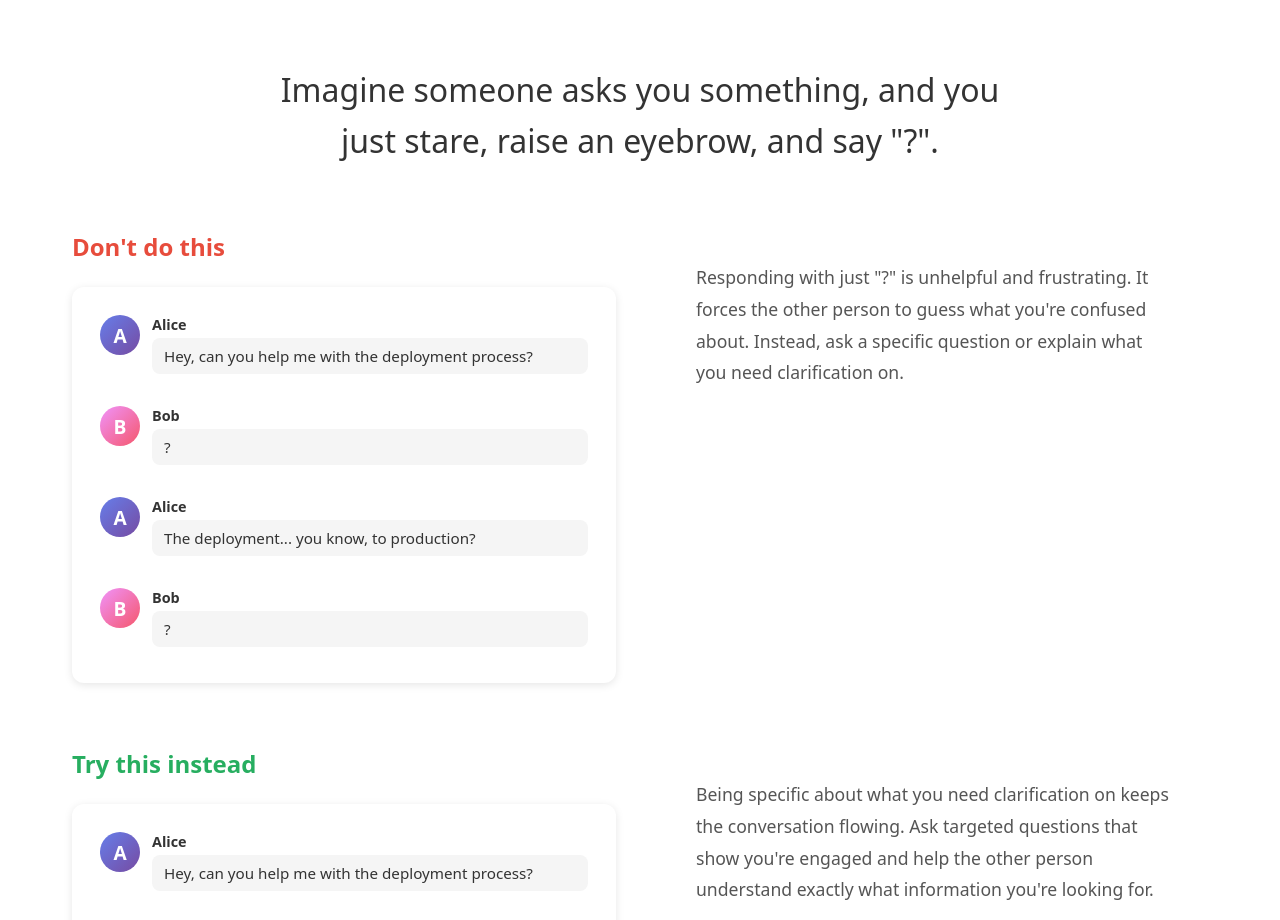
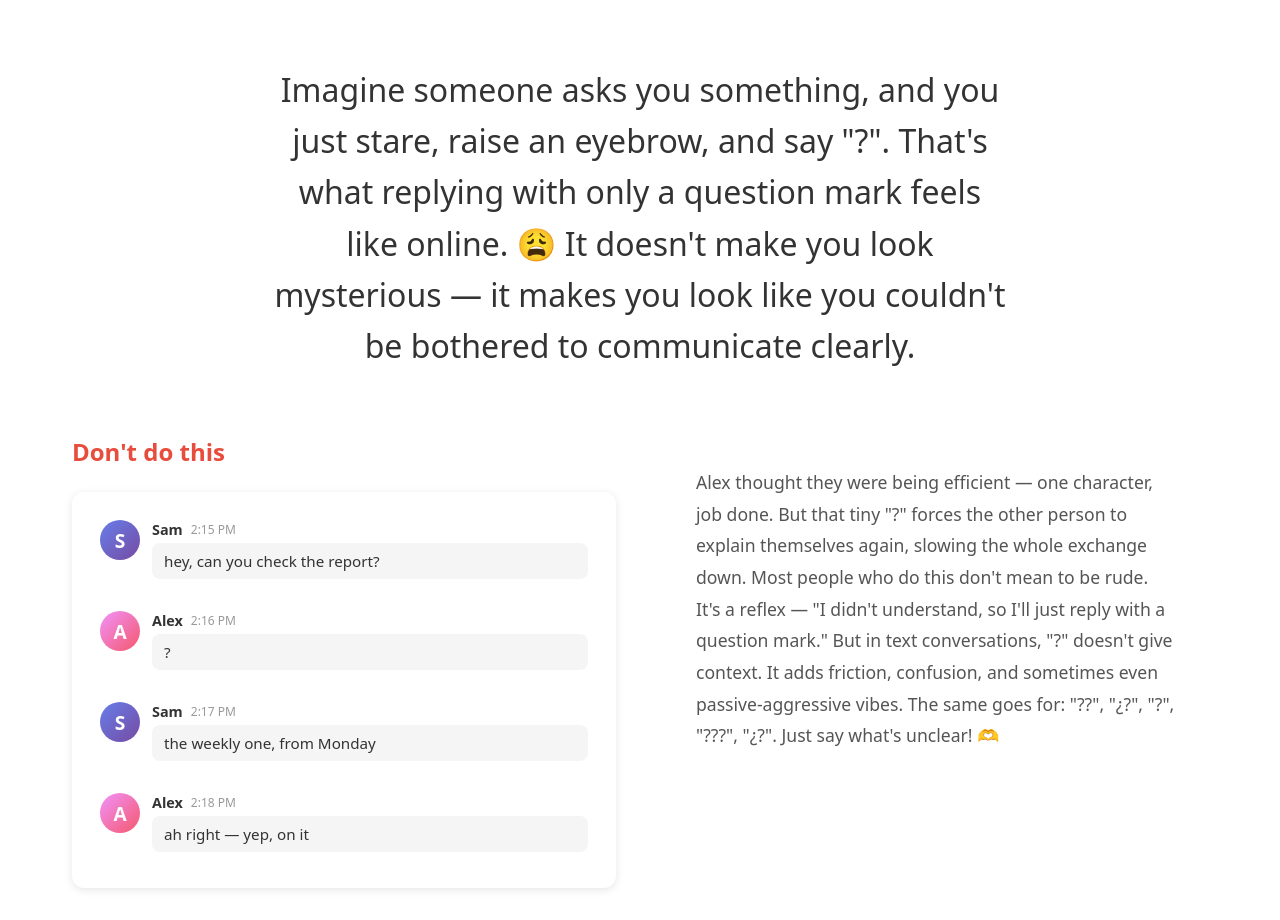
Before and after one commit to EsteveSegura/noquestionmark, a website built with Vite: page index.html in a window 1280 px wide. Shown: the part 162-1082 px from the top of the page. Built offline with nearby package versions, Linux system fonts and the light colour scheme.

Commit message:
feat: minor changes in the component chat and final copies added

```diff
--- a/src/components/ChatExampleSection/ChatExample/ChatExample.js
+++ b/src/components/ChatExampleSection/ChatExample/ChatExample.js
@@ -20,7 +20,8 @@ export function ChatExample(section, isPositive = false) {
     chatContainer.appendChild(ChatMessage({
       name: msg.name,
       text: msg.text,
-      avatar: avatar
+      avatar: avatar,
+      time: msg.time
     }))
   })
 
--- a/src/components/ChatExampleSection/ChatExample/ChatMessage.css
+++ b/src/components/ChatExampleSection/ChatExample/ChatMessage.css
@@ -27,11 +27,22 @@
   flex: 1;
 }
 
+.chat-message__header {
+  display: flex;
+  align-items: center;
+  gap: 0.5rem;
+  margin-bottom: 0.25rem;
+}
+
 .chat-message__name {
   font-weight: 600;
   font-size: 0.9rem;
-  margin-bottom: 0.25rem;
   color: #333;
+}
+
+.chat-message__time {
+  font-size: 0.75rem;
+  color: #999;
 }
 
 .chat-message__text {
--- a/src/components/ChatExampleSection/ChatExample/ChatMessage.js
+++ b/src/components/ChatExampleSection/ChatExample/ChatMessage.js
@@ -1,13 +1,16 @@
 import './ChatMessage.css'
 
-export function ChatMessage({ name, text, avatar }) {
+export function ChatMessage({ name, text, avatar, time }) {
   const message = document.createElement('div')
   message.className = 'chat-message'
 
   message.innerHTML = `
     <div class="chat-message__avatar">${avatar}</div>
     <div class="chat-message__content">
-      <div class="chat-message__name">${name}</div>
+      <div class="chat-message__header">
+        <span class="chat-message__name">${name}</span>
+        <span class="chat-message__time">${time}</span>
+      </div>
       <div class="chat-message__text">${text}</div>
     </div>
   `
--- a/src/translations.js
+++ b/src/translations.js
@@ -1,75 +1,75 @@
 export const translations = {
   en: {
     header: {
-      title: 'No Question Mark',
-      subtitle: 'Please don\'t just respond with "?" in chat'
+      title: 'No ? - No just ? - No sólo ?',
+      subtitle: 'please don\'t reply with just a question mark in chat'
     },
     intro: {
-      text: 'Imagine someone asks you something, and you just stare, raise an eyebrow, and say "?".'
+      text: 'Imagine someone asks you something, and you just stare, raise an eyebrow, and say "?". That\'s what replying with only a question mark feels like online. 😩 It doesn\'t make you look mysterious — it makes you look like you couldn\'t be bothered to communicate clearly.'
     },
     dontDoThis: {
       title: 'Don\'t do this',
       chat: {
         messages: [
-          { name: 'Alice', text: 'Hey, can you help me with the deployment process?' },
-          { name: 'Bob', text: '?' },
-          { name: 'Alice', text: 'The deployment... you know, to production?' },
-          { name: 'Bob', text: '?' }
+          { name: 'Sam', text: 'hey, can you check the report?', time: '2:15 PM' },
+          { name: 'Alex', text: '?', time: '2:16 PM' },
+          { name: 'Sam', text: 'the weekly one, from Monday', time: '2:17 PM' },
+          { name: 'Alex', text: 'ah right — yep, on it', time: '2:18 PM' }
         ]
       },
       explanation: {
-        text: 'Responding with just "?" is unhelpful and frustrating. It forces the other person to guess what you\'re confused about. Instead, ask a specific question or explain what you need clarification on.'
+        text: 'Alex thought they were being efficient — one character, job done. But that tiny "?" forces the other person to explain themselves again, slowing the whole exchange down. Most people who do this don\'t mean to be rude. It\'s a reflex — "I didn\'t understand, so I\'ll just reply with a question mark." But in text conversations, "?" doesn\'t give context. It adds friction, confusion, and sometimes even passive-aggressive vibes. The same goes for: "??", "¿?", "?", "???", "¿?". Just say what\'s unclear! 🫶'
       }
     },
     doThis: {
-      title: 'Try this instead',
+      title: 'Instead, try this',
       chat: {
         messages: [
-          { name: 'Alice', text: 'Hey, can you help me with the deployment process?' },
-          { name: 'Bob', text: 'Sure! Which part do you need help with? The build step or the actual deployment?' },
-          { name: 'Alice', text: 'The deployment to production, I\'m not sure about the commands.' },
-          { name: 'Bob', text: 'Got it! You need to run "npm run deploy:prod" from the root directory.' }
+          { name: 'Sam', text: 'hey, can you check the report?', time: '2:15 PM' },
+          { name: 'Alex', text: 'which one? weekly or the Monday update?', time: '2:16 PM' },
+          { name: 'Sam', text: 'weekly one :)', time: '2:16 PM' },
+          { name: 'Alex', text: 'got it — checking now', time: '2:17 PM' }
         ]
       },
       explanation: {
-        text: 'Being specific about what you need clarification on keeps the conversation flowing. Ask targeted questions that show you\'re engaged and help the other person understand exactly what information you\'re looking for.'
+        text: 'Being clear takes maybe two more seconds, but it makes the whole conversation smoother. Instead of "?", try one of these: "Do you mean the weekly one?", "Not sure what you\'re referring to 😅", "Could you clarify what part you mean?", "I don\'t get it — can you explain a bit more?". Clarity is kindness — and async-friendly. If someone comes back later, they\'ll understand exactly what you needed. When done right — everyone saves time. ⏳💬'
       }
     }
   },
   es: {
     header: {
-      title: 'Sin Signos de Interrogación',
-      subtitle: 'Por favor no respondas solo con "?" en el chat'
+      title: 'No ? - No just ? - No sólo ?',
+      subtitle: 'por favor no respondas solo con un signo de interrogación en el chat'
     },
     intro: {
-      text: 'Imagina que alguien te pregunta algo, y tú solo miras, levantas una ceja, y dices "?".'
+      text: 'Imagina que alguien te pregunta algo, y tú solo miras, levantas una ceja, y dices "?". Así se siente cuando respondes solo con un signo de interrogación online. 😩 No te hace ver misterioso — te hace ver como si no te importara comunicarte claramente.'
     },
     dontDoThis: {
       title: 'No hagas esto',
       chat: {
         messages: [
-          { name: 'Alice', text: '¿Puedes ayudarme con el proceso de despliegue?' },
-          { name: 'Bob', text: '?' },
-          { name: 'Alice', text: 'El despliegue... ya sabes, a producción?' },
-          { name: 'Bob', text: '?' }
+          { name: 'Sam', text: 'oye, ¿puedes revisar el reporte?', time: '2:15 PM' },
+          { name: 'Alex', text: '?', time: '2:16 PM' },
+          { name: 'Sam', text: 'el semanal, del lunes', time: '2:17 PM' },
+          { name: 'Alex', text: 'ah claro — ya lo veo', time: '2:18 PM' }
         ]
       },
       explanation: {
-        text: 'Responder solo con "?" es inútil y frustrante. Obligas a la otra persona a adivinar qué es lo que no entiendes. En su lugar, haz una pregunta específica o explica qué necesitas que te aclaren.'
+        text: 'Alex pensó que estaba siendo eficiente — un carácter, trabajo hecho. Pero ese pequeño "?" obliga a la otra persona a explicarse de nuevo, haciendo más lento todo el intercambio. La mayoría de las personas que hacen esto no intentan ser groseras. Es un reflejo — "no entendí, así que responderé con un signo de interrogación." Pero en conversaciones de texto, "?" no da contexto. Añade fricción, confusión, y a veces incluso un tono pasivo-agresivo. Lo mismo va para: "??", "¿?", "?", "???", "¿?". ¡Solo di qué no está claro! 🫶'
       }
     },
     doThis: {
-      title: 'Intenta esto en su lugar',
+      title: 'En su lugar, intenta esto',
       chat: {
         messages: [
-          { name: 'Alice', text: '¿Puedes ayudarme con el proceso de despliegue?' },
-          { name: 'Bob', text: '¡Claro! ¿Con qué parte necesitas ayuda? ¿El build o el despliegue en sí?' },
-          { name: 'Alice', text: 'El despliegue a producción, no estoy segura de los comandos.' },
-          { name: 'Bob', text: '¡Entendido! Necesitas ejecutar "npm run deploy:prod" desde el directorio raíz.' }
+          { name: 'Sam', text: 'oye, ¿puedes revisar el reporte?', time: '2:15 PM' },
+          { name: 'Alex', text: '¿cuál? ¿el semanal o la actualización del lunes?', time: '2:16 PM' },
+          { name: 'Sam', text: 'el semanal :)', time: '2:16 PM' },
+          { name: 'Alex', text: 'entendido — revisándolo ahora', time: '2:17 PM' }
         ]
       },
       explanation: {
-        text: 'Ser específico sobre lo que necesitas aclarar mantiene la conversación fluida. Haz preguntas concretas que demuestren que estás involucrado y ayuda a la otra persona a entender exactamente qué información estás buscando.'
+        text: 'Ser claro toma tal vez dos segundos más, pero hace que toda la conversación sea más fluida. En lugar de "?", intenta alguna de estas: "¿Te refieres al semanal?", "No estoy seguro a qué te refieres 😅", "¿Podrías aclarar qué parte?", "No lo entiendo — ¿puedes explicar un poco más?". La claridad es amabilidad — y amigable para comunicación asíncrona. Si alguien vuelve más tarde, entenderá exactamente qué necesitabas. Cuando se hace bien — todos ahorran tiempo. ⏳💬'
       }
     }
   }
```
